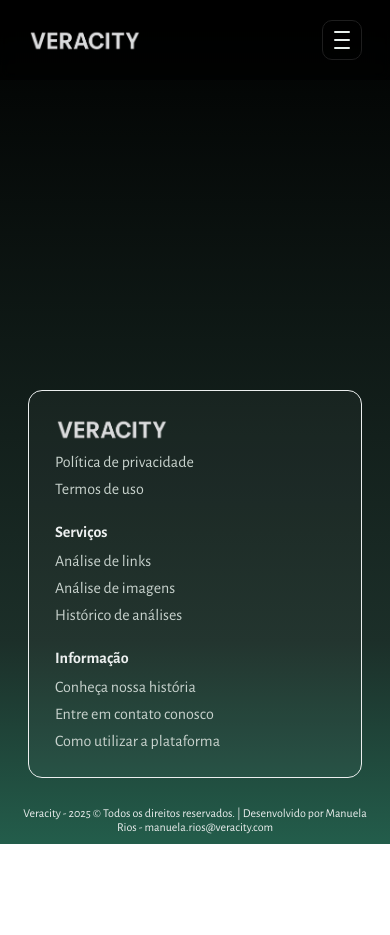
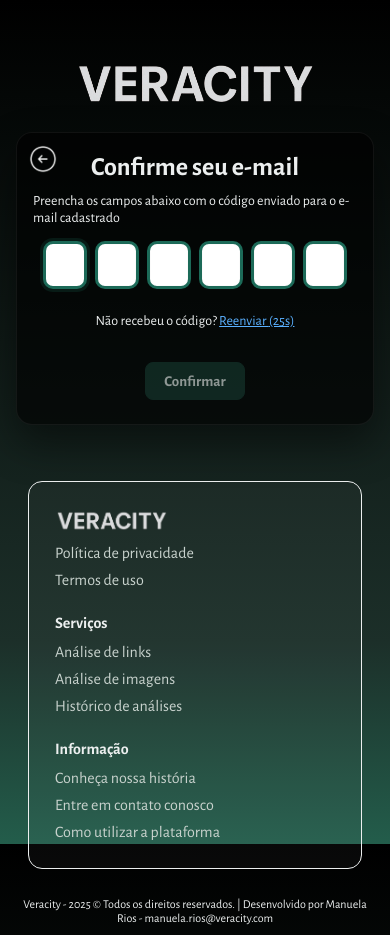
Before and after one commit to veracity-pfc/veracity-web, a React (Vite) app: page /verify-email in a window 390 px wide. Before the commit the page ends 844 px from the top, so only its background shows below. Built offline with nearby package versions, Linux system fonts and the light colour scheme; no server answers.

Commit message:
Implementando cadastro
* Validação de e-mail existente
* Validações de senha
* Código de verificação enviado por e-mail
* Auto-login após verificação de e-mail ser feita com sucesso

(e vai tomando)

```diff
--- a/src/App.jsx
+++ b/src/App.jsx
@@ -12,6 +12,7 @@ import Login from './pages/Login.jsx';
 import Register from './pages/Register.jsx';
 import Profile from './pages/Profile.jsx';
 import AdminDashboard from './pages/AdminDashboard.jsx';
+import VerifyEmail from "./pages/VerifyEmail";
 
 export default function App() {
   return (
@@ -28,6 +29,7 @@ export default function App() {
         <Route path="/sign-up" element={<Register />} />
         <Route path="/user/profile" element={<Profile />}/>
         <Route path="/administration" element={<AdminDashboard />}/>
+        <Route path="/verify-email" element={<VerifyEmail />} />
       </Routes>
       <Footer />
     </>
--- a/src/api/client.js
+++ b/src/api/client.js
@@ -1,51 +1,51 @@
 const API_BASE = import.meta.env.VITE_API_BASE;
+
+function notifyAuthChange() {
+  window.dispatchEvent(new Event("veracity-auth-changed"));
+}
 
 export function saveToken(token, role) {
   localStorage.setItem("veracity_token", token);
   if (role) localStorage.setItem("veracity_role", role);
+  notifyAuthChange();
 }
-export function getToken() {
-  return localStorage.getItem("veracity_token");
-}
-export function getRole() {
-  return localStorage.getItem("veracity_role");
-}
+export function getToken() { return localStorage.getItem("veracity_token"); }
+export function getRole()  { return localStorage.getItem("veracity_role"); }
 export function clearToken() {
   localStorage.removeItem("veracity_token");
   localStorage.removeItem("veracity_role");
+  notifyAuthChange();
 }
 
-export async function apiFetch(path, { auth = false, method = "GET", body, headers } = {}) {
-  const init = {
-    method,
-    headers: { "Content-Type": "application/json", ...(headers || {}) },
-  };
-  if (auth) {
-    const token = getToken();
-    if (token) init.headers.Authorization = `Bearer ${token}`;
-  }
+export async function apiFetch(path, { auth=false, method="GET", body, headers } = {}) {
+  const init = { method, headers: { "Content-Type": "application/json", ...(headers||{}) } };
+  if (auth) { const t = getToken(); if (t) init.headers.Authorization = `Bearer ${t}`; }
   if (body !== undefined) init.body = typeof body === "string" ? body : JSON.stringify(body);
-
   const res = await fetch(`${API_BASE}${path}`, init);
-  let data = null;
-  try { data = await res.json(); } catch {}
+  let data = null; try { data = await res.json(); } catch {}
   if (!res.ok) {
-    const msg = (data && (data.detail || data.message)) || `Erro ${res.status}`;
-    const err = new Error(msg); err.status = res.status; err.data = data; throw err;
+    const msg = (data && (data.detail||data.message)) || `Erro ${res.status}`;
+    const err = new Error(msg); err.status=res.status; err.data=data; throw err;
   }
   return data;
 }
 
-export const apiLogin = (email, password) =>
-    apiFetch("/auth/login", { method: "POST", body: { email, password } });
+export const apiLogin  = async (email, password) => {
+  const data = await apiFetch("/auth/login", { method:"POST", body:{ email, password } });
+  saveToken(data.access_token, data.role);
+  return data;
+};
+export const apiLogout = () => apiFetch("/auth/logout", { auth:true, method:"POST" }).catch(()=>{}).finally(clearToken);
+export const apiRegister = (name, email, password, confirm_password, accepted_terms) =>
+  apiFetch("/auth/register", { method:"POST", body:{ name, email, password, confirm_password, accepted_terms } });
 
-export const apiLogout = () =>
-    apiFetch("/auth/logout", { auth: true, method: "POST" });
+export const apiVerifyEmail = async (email, code) => {
+  const data = await apiFetch("/auth/verify-email", { method:"POST", body:{ email, code } });
+  saveToken(data.access_token, data.role);
+  return data;
+};
 
-export const apiGetProfile = () =>
-    apiFetch("/user/profile", { auth: true });
-
-
-export const apiGetHistory = () => apiFetch("/user/history", { auth: true });
-export const apiAdminMetrics = () => apiFetch("/administration/metrics", { auth: true });
-export const apiAnalyzeLink = (url) => apiFetch("/analysis/link", { method: "POST", body: { url } });
+export const apiResendCode   = (email) => apiFetch("/auth/resend-code", { method:"POST", body:{ email, code:"000000" } });
+export const apiGetProfile   = () => apiFetch("/user/profile", { auth:true });
+export const apiAdminMetrics = () => apiFetch("/administration/metrics", { auth:true });
+export const apiAnalyzeLink  = (url) => apiFetch("/analysis/link", { method:"POST", body:{ url } });
--- a/src/components/Logo.jsx
+++ b/src/components/Logo.jsx
@@ -3,7 +3,7 @@ import wordmark from '../assets/veracity-wordmark.png';
 
 export default function Logo() {
   return (
-    <a href="#" className="logo-link" aria-label="Veracity – Página inicial">
+    <a href="/" className="logo-link" aria-label="Veracity – Página inicial">
       <img
         src={wordmark}
         alt="Veracity"
--- a/src/pages/Register.jsx
+++ b/src/pages/Register.jsx
@@ -3,7 +3,17 @@ import { Link, useNavigate } from "react-router-dom";
 import Logo from "../components/Logo";
 import ShowPasswordIcon from "../assets/icon-show-password.png";
 import HidePasswordIcon from "../assets/icon-hide-password.png";
-import ReturnIcon from '../assets/icon-return.png';
+import ReturnIcon from "../assets/icon-return.png";
+import { apiRegister } from "../api/client";
+
+const emailRegex = /^[^\s@]+@[^\s@]+\.[^\s@]+$/;
+const pwPolicy = (v) => ({
+  length: v.length >= 8 && v.length <= 30,
+  upper: /[A-Z]/.test(v),
+  lower: /[a-z]/.test(v),
+  digit: /\d/.test(v),
+  symbol: /[^A-Za-z0-9]/.test(v),
+});
 
 export default function Register() {
   const navigate = useNavigate();
@@ -13,153 +23,207 @@ export default function Register() {
     return () => document.body.classList.remove("auth-only-footer");
   }, []);
 
-  const [fullName, setFullName] = useState("");
-  const [email, setEmail]       = useState("");
-  const [password, setPassword] = useState("");
-  const [confirm, setConfirm]   = useState("");
+  const [fullName, setFullName]   = useState("");
+  const [email, setEmail]         = useState("");
+  const [password, setPassword]   = useState("");
+  const [confirm, setConfirm]     = useState("");
+  const [showPass, setShowPass]   = useState(false);
+  const [showConf, setShowConf]   = useState(false);
 
-  const [showPass, setShowPass] = useState(false);
-  const [showConf, setShowConf] = useState(false);
+  const [errName, setErrName]       = useState("");
+  const [errEmail, setErrEmail]     = useState("");
+  const [errConfirm, setErrConfirm] = useState("");
+  const [errTerms, setErrTerms]     = useState("");
+  const [submitting, setSubmitting] = useState(false);
+  const [accept, setAccept]         = useState(false);
 
-  const [accept, setAccept]     = useState(false);
+  useEffect(() => {
+    setErrName(fullName && fullName.trim().length > 30 ? "Máximo de 30 caracteres." : "");
+  }, [fullName]);
 
-  const canSubmit = useMemo(() => {
-    const allFilled = fullName.trim() && email.trim() && password && confirm;
-    const match = password === confirm;
-    return Boolean(allFilled && match && accept);
-  }, [fullName, email, password, confirm, accept]);
+  useEffect(() => {
+    if (!email) return setErrEmail("");
+    if (email.length > 30) return setErrEmail("Máximo de 30 caracteres.");
+    setErrEmail(emailRegex.test(email.toLowerCase()) ? "" : "O e-mail digitado não é válido. Tente novamente.");
+  }, [email]);
 
-  const onSubmit = (e) => {
+  useEffect(() => {
+    if (!confirm) return setErrConfirm("");
+    setErrConfirm(confirm === password ? "" : "A senha deve ser igual nos dois campos");
+  }, [password, confirm]);
+
+  const policy = useMemo(() => pwPolicy(password), [password]);
+
+  const ready =
+    fullName.trim().length > 0 &&
+    fullName.trim().length <= 30 &&
+    email && !errEmail &&
+    policy.length && policy.upper && policy.lower && policy.digit && policy.symbol &&
+    confirm === password &&
+    accept &&
+    !submitting;
+
+  const onSubmit = async (e) => {
     e.preventDefault();
-    if (!canSubmit) return;
-    navigate("/login");
+    if (!accept) {
+      setErrTerms("Você precisa aceitar os Termos de Uso e a Política de Privacidade.");
+      return;
+    }
+    if (!ready) return;
+
+    setSubmitting(true);
+    setErrTerms("");
+    setErrEmail("");
+    try {
+      await apiRegister(
+        fullName.trim(),
+        email.trim(),
+        password,
+        confirm,
+        true
+      );
+      navigate(`/verify-email?email=${encodeURIComponent(email.trim())}`);
+    } catch (err) {
+      if (err?.status === 409) {
+        setErrEmail("E-mail já cadastrado.");
+      } else {
+        console.error(err);
+        setErrEmail(err.message || "Falha ao cadastrar.");
+      }
+    } finally {
+      setSubmitting(false);
+    }
   };
 
   return (
-    <main className="register-container">
-      <div className="login-logo">
-        <Logo />
-      </div>
+    <main className="login-container">
+      <div className="login-logo"><Logo /></div>
 
       <section className="login-card register-card">
         <button
           type="button"
           className="login-back"
-          onClick={() => window.location.assign('/')}
+          onClick={() => window.location.assign("/")}
           aria-label="Voltar para a página inicial"
           title="Voltar"
         >
           <img src={ReturnIcon} alt="" />
         </button>
-        <h1 className="login-title register-title">Cria sua conta</h1>
+
+        <h2 className="login-title">Crie sua conta</h2>
 
         <form className="login-form" onSubmit={onSubmit} noValidate>
           <label className="form-label" htmlFor="name">Nome completo</label>
           <input
             id="name"
+            type="text"
             className="form-control"
-            type="text"
-            placeholder="Informe seu nome completo"
+            placeholder="Informe seu nome"
             value={fullName}
             onChange={(e) => setFullName(e.target.value)}
-            autoComplete="name"
+            maxLength={30}
             required
           />
+          {errName && <small className="field-hint field-error">{errName}</small>}
 
-          <label className="form-label" htmlFor="email">E-mail</label>
+          <div className="label-row">
+            <label className="form-label" htmlFor="email">E-mail</label>
+            <span className="have-account">
+              Já possui uma conta? <Link to="/login">Acesse agora!</Link>
+            </span>
+          </div>
+
           <input
             id="email"
+            type="email"
             className="form-control"
-            type="email"
             placeholder="Informe seu e-mail"
             value={email}
             onChange={(e) => setEmail(e.target.value)}
-            autoComplete="email"
+            maxLength={30}
             required
           />
+          {errEmail && <small className="field-hint field-error">{errEmail}</small>}
 
           <label className="form-label" htmlFor="password">Senha</label>
           <div className="password-input-wrap">
             <input
               id="password"
+              type={showPass ? "text" : "password"}
               className="form-control"
-              type={showPass ? "text" : "password"}
               placeholder="Informe sua senha"
               value={password}
               onChange={(e) => setPassword(e.target.value)}
+              maxLength={30}
               autoComplete="new-password"
               required
             />
-            <button
-              type="button"
-              className="toggle-eye"
-              aria-label={showPass ? "Ocultar senha" : "Mostrar senha"}
-              onClick={() => setShowPass(v => !v)}
-            >
-              <img
-                src={showPass ? HidePasswordIcon : ShowPasswordIcon}
-                alt=""
-                className="eye-icon"
-              />
+            <button type="button" className="toggle-eye" onClick={() => setShowPass(v => !v)}>
+              <img src={showPass ? HidePasswordIcon : ShowPasswordIcon} alt="" className="eye-icon" />
             </button>
           </div>
+
+          <ul className="pw-policy">
+            <li className={policy.length ? "ok" : "err"}>8 a 30 caracteres</li>
+            <li className={policy.upper ? "ok" : "err"}>1 letra maiúscula</li>
+            <li className={policy.lower ? "ok" : "err"}>1 letra minúscula</li>
+            <li className={policy.digit ? "ok" : "err"}>1 número</li>
+            <li className={policy.symbol ? "ok" : "err"}>1 símbolo</li>
+          </ul>
 
           <label className="form-label" htmlFor="confirm">Confirme a senha</label>
           <div className="password-input-wrap">
             <input
               id="confirm"
+              type={showConf ? "text" : "password"}
               className="form-control"
-              type={showConf ? "text" : "password"}
               placeholder="Confirme sua senha"
               value={confirm}
               onChange={(e) => setConfirm(e.target.value)}
+              maxLength={30}
               autoComplete="new-password"
               required
             />
-            <button
-              type="button"
-              className="toggle-eye"
-              aria-label={showConf ? "Ocultar senha" : "Mostrar senha"}
-              onClick={() => setShowConf(v => !v)}
-            >
-              <img
-                src={showConf ? HidePasswordIcon : ShowPasswordIcon}
-                alt=""
-                className="eye-icon"
-              />
+            <button type="button" className="toggle-eye" onClick={() => setShowConf(v => !v)}>
+              <img src={showConf ? HidePasswordIcon : ShowPasswordIcon} alt="" className="eye-icon" />
             </button>
           </div>
+          {errConfirm && <small className="field-hint field-error">{errConfirm}</small>}
 
           <label className="terms-row">
             <input
               type="checkbox"
               checked={accept}
-              onChange={(e) => setAccept(e.target.checked)}
+              onChange={(e) => {
+                setAccept(e.target.checked);
+                if (e.target.checked) setErrTerms("");
+              }}
               aria-label="Aceito os Termos de Uso e a Política de Privacidade"
               required
             />
             <p className="signup-hint">
-            Ao criar minha conta declaro que li e aceito os <a href="/terms-of-use" onClick={(e)=>{e.preventDefault();window.open('/terms-of-use','_blank','noopener');}}>Termos de Uso</a> e com a <a href="/privacy-policy" onClick={(e)=>{e.preventDefault();window.open('/privacy-policy','_blank','noopener');}}>Política de Privacidade</a> da plataforma
+              Ao criar minha conta declaro que li e aceito os{" "}
+              <a
+                href="/terms-of-use"
+                onClick={(e) => { e.preventDefault(); window.open("/terms-of-use", "_blank", "noopener"); }}
+              >
+                Termos de Uso
+              </a>{" "}
+              e a{" "}
+              <a
+                href="/privacy-policy"
+                onClick={(e) => { e.preventDefault(); window.open("/privacy-policy", "_blank", "noopener"); }}
+              >
+                Política de Privacidade
+              </a>{" "}
+              da plataforma
             </p>
           </label>
+          {errTerms && <small className="field-hint field-error">{errTerms}</small>}
 
-          <p className="signup-hint" style={{ marginTop: 4 }}>
-            Já possui uma conta? <Link to="/login">Acesse agora!</Link>
-          </p>
-
-          <button
-            className="btn-primary register-submit"
-            type="submit"
-            disabled={!canSubmit}
-          >
+          <button className="btn-primary register-submit" type="submit" disabled={!ready}>
             Cadastre-se
           </button>
-
-          {confirm && password !== confirm && (
-            <small className="field-hint field-error">
-              As senhas não são iguais.
-            </small>
-          )}
         </form>
       </section>
     </main>
--- /dev/null
+++ b/src/pages/VerifyEmail.jsx
@@ -0,0 +1,133 @@
+import { useEffect, useRef, useState } from "react";
+import { useNavigate, useSearchParams } from "react-router-dom";
+import Logo from "../components/Logo";
+import ReturnIcon from "../assets/icon-return.png";
+import { apiVerifyEmail, apiResendCode } from "../api/client";
+
+export default function VerifyEmail() {
+  const [params] = useSearchParams();
+  const navigate = useNavigate();
+  const email = (params.get("email") || "").trim();
+
+  const [code, setCode] = useState(["", "", "", "", "", ""]);
+  const inputsRef = useRef([]);
+  const [err, setErr] = useState("");
+  const [cooldown, setCooldown] = useState(30);
+  const [sending, setSending] = useState(false);
+
+  useEffect(() => {
+    document.body.classList.add("auth-only-footer");
+    return () => document.body.classList.remove("auth-only-footer");
+  }, []);
+
+  useEffect(() => { inputsRef.current[0]?.focus(); }, []);
+  useEffect(() => {
+    if (cooldown <= 0) return;
+    const t = setTimeout(() => setCooldown((n) => n - 1), 1000);
+    return () => clearTimeout(t);
+  }, [cooldown]);
+
+  const onChange = (i, v) => {
+    if (!/^\d?$/.test(v)) return;
+    const next = [...code];
+    next[i] = v;
+    setCode(next);
+    if (v && i < 5) inputsRef.current[i + 1]?.focus();
+  };
+
+  const onKeyDown = (i, e) => {
+    if (e.key === "Backspace" && !code[i] && i > 0) {
+      inputsRef.current[i - 1]?.focus();
+    }
+  };
+
+  const onPaste = (e) => {
+    const txt = (e.clipboardData.getData("text") || "").replace(/\D/g, "").slice(0, 6);
+    if (!txt) return;
+    const arr = txt.split("").concat(["", "", "", "", "", ""]).slice(0, 6);
+    setCode(arr);
+    inputsRef.current[Math.min(txt.length, 5)]?.focus();
+    e.preventDefault();
+  };
+
+  const submit = async (e) => {
+    e.preventDefault();
+    setErr("");
+    const joined = code.join("");
+    if (joined.length !== 6) return;
+    try {
+      await apiVerifyEmail(email, joined);
+      navigate("/");
+    } catch (error) {
+      setErr(error.message || "O código inserido está inválido. Tente novamente");
+    }
+  };
+
+  const resend = async (e) => {
+    e.preventDefault();
+    if (cooldown > 0 || sending) return;
+    setSending(true);
+    try {
+      await apiResendCode(email);
+      setCooldown(30);
+    } catch (error) {
+      setErr(error.message || "Falha ao reenviar código");
+    } finally {
+      setSending(false);
+    }
+  };
+
+  return (
+    <main className="login-container" onPaste={onPaste}>
+      <div className="login-logo"><Logo /></div>
+
+      <section className="login-card verify-card">
+        <button
+          type="button"
+          className="login-back"
+          onClick={() => window.location.assign("/")}
+          aria-label="Voltar"
+          title="Voltar"
+        >
+          <img src={ReturnIcon} alt="" />
+        </button>
+
+        <h2 className="login-title">Confirme seu e-mail</h2>
+        <p className="signup-hint" style={{ marginTop: -8 }}>
+          Preencha os campos abaixo com o código enviado para o e-mail cadastrado
+        </p>
+
+        <form onSubmit={submit} className="verify-form">
+          <div className="code-row">
+            {code.map((c, i) => (
+              <input
+                key={i}
+                ref={(el) => (inputsRef.current[i] = el)}
+                className="code-box"
+                inputMode="numeric"
+                autoComplete="one-time-code"
+                maxLength={1}
+                value={c}
+                onChange={(e) => onChange(i, e.target.value.replace(/\D/g, ""))}
+                onKeyDown={(e) => onKeyDown(i, e)}
+              />
+            ))}
+          </div>
+
+          {err && <p className="error-msg" role="alert">{err}</p>}
+
+          <p className="signup-hint" style={{ marginTop: 12 }}>
+            Não recebeu o código?{" "}
+            <a href="#" onClick={resend} aria-disabled={cooldown > 0}>
+              Reenviar {cooldown > 0 ? `(${cooldown}s)` : ""}
+            </a>
+          </p>
+
+          <button className="btn-primary verify-submit" type="submit" disabled={code.join("").length !== 6}>
+            Confirmar
+          </button>
+        </form>
+      </section>
+    </main>
+  );
+}
--- a/src/styles/globals.css
+++ b/src/styles/globals.css
@@ -836,7 +836,135 @@ button[disabled] {
 }
 
 .field-error {
-  color: #ffb3b3;
+  color: #ff8c8c;
+}
+
+.verify-card {
+  max-width: 520px;
+  width: 100%;
+}
+
+.verify-form {
+  display: grid;
+  justify-items: center;
+  gap: 12px;
+}
+
+.code-row {
+  display: grid;
+  grid-template-columns: repeat(6, minmax(44px, 64px));
+  gap: 12px;
+  width: 100%;
+  justify-content: center;
+}
+
+.verify-submit {
+  margin-top: 6px;
+  width: fit-content;
+}
+
+.label-row{
+  display:flex;
+  align-items:center;
+  justify-content:space-between;
+  gap:12px;
+}
+
+.have-account{
+  font-size: 14px;
+}
+
+.have-account a{
+  color:#5AB0FF;
+  text-decoration:underline;
+  font-weight:800;
+  white-space:nowrap;
+}
+
+.code-box{
+  height:56px;
+  font-size:24px;
+  text-align:center;
+  border-radius:10px;
+  border:3px solid #1c6a58;
+  outline:none;
+  background:#fff;
+  box-shadow:inset 0 0 0 1px rgba(0,0,0,.02);
+}
+.code-box:focus{
+  border-color:#1c6a58;
+  box-shadow:0 0 0 3px rgba(28,106,88,.2);
+}
+
+.pw-policy {
+  margin: 6px 0 4px;
+  padding-left: 18px;
+  list-style: disc;
+}
+.pw-policy li {
+  font-size: 14px;
+  font-weight: 700;
+  transition: color .15s ease;
+}
+
+.pw-policy li.err {
+  color: #ff8c8c;
+}
+
+.pw-policy li.ok {
+  color: #66d2a5;
+}
+
+@media (max-width: 480px) {
+  .login-card.verify-card {
+    margin: 0 16px;
+    padding: 20px 16px 24px;
+  }
+
+  .login-title {
+    font-size: 26px;
+    line-height: 1.15;
+  }
+
+  .signup-hint {
+    font-size: 14px;
+  }
+
+  .code-row {
+    grid-template-columns: repeat(6, 44px);
+    gap: 8px;
+  }
+
+  .code-box {
+    height: 48px;
+    font-size: 20px;
+  }
+
+  .verify-submit {
+    font-size: 15px;
+    padding: 10px 18px;
+  }
+}
+
+@media (max-width: 480px){
+  .code-row{ grid-template-columns: repeat(6, 44px); gap:8px; }
+  .code-box{ height:48px; font-size:20px; }
+}
+@media (max-width: 360px){
+
+  .code-row{ grid-template-columns: repeat(6, 40px); gap:6px; }
+  .code-box{ height:44px; font-size:18px; }
+}
+
+@media (max-width: 360px) {
+  .code-row {
+    grid-template-columns: repeat(6, 40px);
+    gap: 6px;
+  }
+  .code-box {
+    height: 44px;
+    font-size: 18px;
+  }
 }
 
 @media (max-width: 980px) {
```
Also changed, not shown: src/components/Header.jsx (+40 -18 lines).
